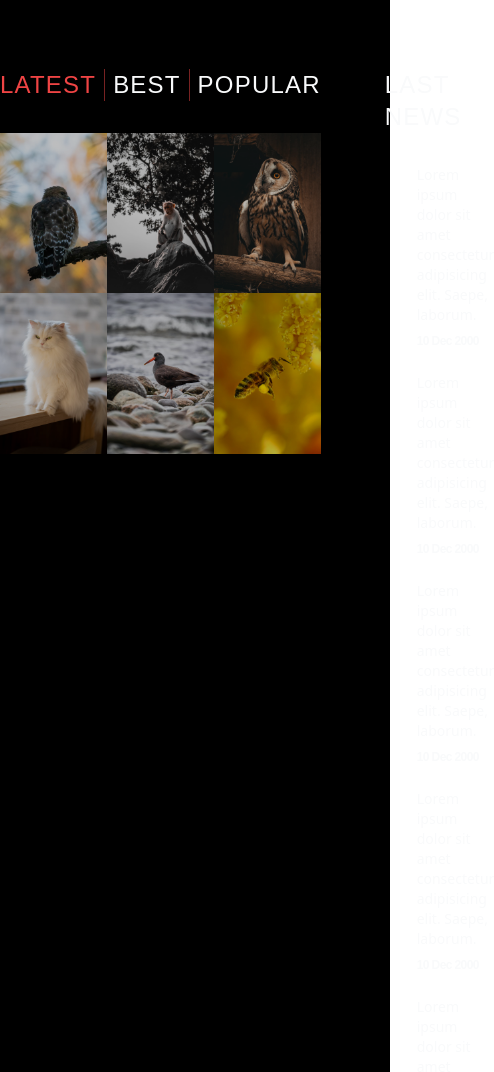
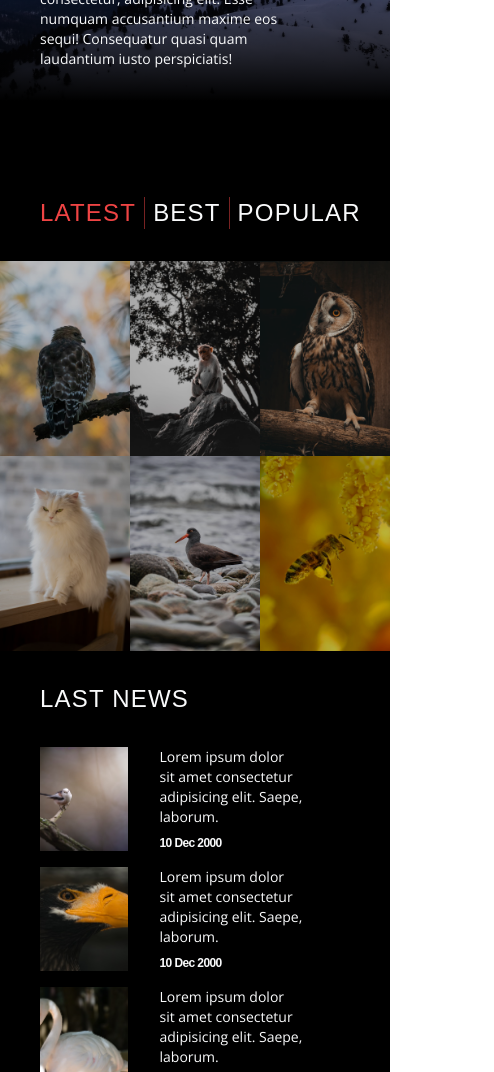
Before and after one commit to mehmetkaba/tailwindcss-example-project, a website: page src/index.html in a window 390 px wide. Shown: the part 363-1435 px from the top of the page, 494 px wide, since content can reach past the window. Drawn offline with nearby package versions, Linux system fonts and the light colour scheme; a web font is replaced by a local one.

Commit message:
movies section responsive

```diff
--- a/src/index.html
+++ b/src/index.html
@@ -18,7 +18,7 @@
   <link href="./css/output.css" rel="stylesheet" />
 </head>
 
-<body>
+<body class="font-openSans">
 
 
 
@@ -74,7 +74,7 @@
   </header>
 
   <!-- Hero Section -->
-  <section class="relative h-64 md:h-96 lg:h-128 group">
+  <section class="relative h-96 lg:h-128 group">
     <!-- Hero Image -->
     <img src="images/cover.jpg" alt="heroImg" class="object-cover w-full h-full">
 
@@ -120,12 +120,12 @@
   <!-- Movies Section -->
   <section class="py-24 bg-black">
     <!-- Movies Content -->
-    <div class="container flex space-x-16">
+    <div class="container flex flex-col space-y-8 lg:space-y-0 lg:space-x-16 lg:flex-row">
 
       <!-- Left Content -->
       <div class="basis-2/3">
         <!-- Titles -->
-        <div class="flex mb-8 space-x-2 divide-x divide-red-500 divide-opacity-50">
+        <div class="flex pl-10 mb-8 space-x-2 divide-x divide-red-500 divide-opacity-50 lg:pl-0">
           <h2 class="text-red-500"><a href="#">Latest</a></h2>
           <h2 class="pl-2 duration-500 text-gray-50 hover:text-red-500"><a href="#">Best</a></h2>
           <h2 class="pl-2 duration-500 text-gray-50 hover:text-red-500"><a href="#">Popular</a></h2>
@@ -134,7 +134,7 @@
         <!-- Images Container -->
         <div class="flex flex-wrap">
           <!-- Image1 -->
-          <div class="relative overflow-hidden group basis-1/3">
+          <div class="relative overflow-hidden group basis-1/3 md:basis-1/4 lg:basis-1/3">
             <img src="images/images (1).jpg" alt="image1" class="duration-500 opacity-75 group-hover:scale-110 group-hover:opacity-50">
             <div class="absolute px-6 text-center bottom-8">
               <h3 class="duration-500 mb-28 text-gray-50 group-hover:text-yellow-300 group-hover:mb-2">hawk</h3>
@@ -150,7 +150,7 @@
           </div>
 
           <!-- Image2 -->
-          <div class="relative overflow-hidden group basis-1/3">
+          <div class="relative overflow-hidden group basis-1/3 md:basis-1/4 lg:basis-1/3">
             <img src="images/images (2).jpg" alt="image1" class="duration-500 opacity-75 group-hover:scale-110 group-hover:opacity-50">
             <div class="absolute px-6 text-center bottom-8">
               <h3 class="duration-500 mb-28 text-gray-50 group-hover:text-yellow-300 group-hover:mb-2">monkey</h3>
@@ -163,7 +163,7 @@
           </div>
 
           <!-- Image3 -->
-          <div class="relative overflow-hidden group basis-1/3">
+          <div class="relative overflow-hidden group basis-1/3 md:basis-1/4 lg:basis-1/3">
             <img src="images/images (3).jpg" alt="image1" class="duration-500 opacity-75 group-hover:scale-110 group-hover:opacity-50">
             <div class="absolute px-6 text-center bottom-8">
               <h3 class="duration-500 mb-28 text-gray-50 group-hover:text-yellow-300 group-hover:mb-2">night owl</h3>
@@ -176,7 +176,7 @@
           </div>
 
           <!-- Image4 -->
-          <div class="relative overflow-hidden group basis-1/3">
+          <div class="relative overflow-hidden group basis-1/3 md:basis-1/4 lg:basis-1/3">
             <img src="images/images (4).jpg" alt="image1" class="duration-500 opacity-75 group-hover:scale-110 group-hover:opacity-50">
             <div class="absolute px-6 text-center bottom-8">
               <h3 class="duration-500 mb-28 text-gray-50 group-hover:text-yellow-300 group-hover:mb-2">cat</h3>
@@ -189,7 +189,7 @@
           </div>
 
           <!-- Image5 -->
-          <div class="relative overflow-hidden group basis-1/3">
+          <div class="relative overflow-hidden group basis-1/3 md:basis-1/4 lg:basis-1/3">
             <img src="images/images (5).jpg" alt="image1" class="duration-500 opacity-75 group-hover:scale-110 group-hover:opacity-50">
             <div class="absolute px-6 text-center bottom-8">
               <h3 class="duration-500 mb-28 text-gray-50 group-hover:text-yellow-300 group-hover:mb-2">duck</h3>
@@ -202,8 +202,34 @@
           </div>
 
           <!-- Image6 -->
-          <div class="relative overflow-hidden group basis-1/3">
+          <div class="relative overflow-hidden group basis-1/3 md:basis-1/4 lg:basis-1/3">
             <img src="images/images (6).jpg" alt="image1" class="duration-500 opacity-75 group-hover:scale-110 group-hover:opacity-50">
+            <div class="absolute px-6 text-center bottom-8">
+              <h3 class="duration-500 mb-28 text-gray-50 group-hover:text-yellow-300 group-hover:mb-2">bee</h3>
+              <p class="text-xs duration-500 opacity-0 group-hover:mb-10 group-hover:opacity-100 text-gray-50">Lorem ipsum dolor sit, amet consectetur adipisicing elit. Excepturi, repellendus.</p>
+              <div class="flex justify-around mx-auto text-center duration-500 opacity-0 text-gray-50 -bottom-2 group-hover:opacity-100 group-hover:bottom-2">
+                <a class="duration-500 hover:text-red-500" href="#"><i class="fa-solid fa-play"></i></a>
+                <a class="duration-500 hover:text-red-500" href="#"><i class="fa-solid fa-arrow-right"></i></a>
+              </div>
+            </div>
+          </div>
+
+          <!-- Image7 -->
+          <div class="relative hidden overflow-hidden group basis-1/3 md:basis-1/4 lg:basis-1/3 md:block lg:hidden">
+            <img src="images/images (1).jpg" alt="image1" class="duration-500 opacity-75 group-hover:scale-110 group-hover:opacity-50">
+            <div class="absolute px-6 text-center bottom-8">
+              <h3 class="duration-500 mb-28 text-gray-50 group-hover:text-yellow-300 group-hover:mb-2">bee</h3>
+              <p class="text-xs duration-500 opacity-0 group-hover:mb-10 group-hover:opacity-100 text-gray-50">Lorem ipsum dolor sit, amet consectetur adipisicing elit. Excepturi, repellendus.</p>
+              <div class="flex justify-around mx-auto text-center duration-500 opacity-0 text-gray-50 -bottom-2 group-hover:opacity-100 group-hover:bottom-2">
+                <a class="duration-500 hover:text-red-500" href="#"><i class="fa-solid fa-play"></i></a>
+                <a class="duration-500 hover:text-red-500" href="#"><i class="fa-solid fa-arrow-right"></i></a>
+              </div>
+            </div>
+          </div>
+
+          <!-- Image8 -->
+          <div class="relative hidden overflow-hidden group basis-1/3 md:basis-1/4 lg:basis-1/3 md:block lg:hidden">
+            <img src="images/images (2).jpg" alt="image1" class="duration-500 opacity-75 group-hover:scale-110 group-hover:opacity-50">
             <div class="absolute px-6 text-center bottom-8">
               <h3 class="duration-500 mb-28 text-gray-50 group-hover:text-yellow-300 group-hover:mb-2">bee</h3>
               <p class="text-xs duration-500 opacity-0 group-hover:mb-10 group-hover:opacity-100 text-gray-50">Lorem ipsum dolor sit, amet consectetur adipisicing elit. Excepturi, repellendus.</p>
@@ -218,14 +244,14 @@
       </div>
 
       <!-- Right Content -->
-      <div class="basis-1/3">
+      <div class="pl-10 basis-1/3 lg:pl-0">
         <!-- Title -->
         <h2 class="mb-8 text-gray-50">Last News</h2>
         <!-- News Container -->
-        <div class="flex flex-col justify-between h-full pb-16">
+        <div class="flex flex-row flex-wrap justify-start space-y-4 lg:flex-col lg:justify-between lg:h-full lg:pb-16 lg:flex-nowrap">
 
           <!-- Item1 -->
-          <div class="flex items-center group">
+          <div class="flex items-center group basis-3/4 md:basis-1/2">
             <!-- Image -->
             <div class="h-full basis-1/3">
               <img src="images/news (1).jpg" alt="news1" class="object-cover w-full h-full">
@@ -238,7 +264,7 @@
           </div>
 
           <!-- Item2 -->
-          <div class="flex items-center group">
+          <div class="flex items-center group basis-3/4 md:basis-1/2">
             <!-- Image -->
             <div class="h-full basis-1/3">
               <img src="images/news (2).jpg" alt="news1" class="object-cover w-full h-full">
@@ -251,7 +277,7 @@
           </div>
 
           <!-- Item3 -->
-          <div class="flex items-center group">
+          <div class="flex items-center group basis-3/4 md:basis-1/2">
             <!-- Image -->
             <div class="h-full basis-1/3">
               <img src="images/news (3).jpg" alt="news1" class="object-cover w-full h-full">
@@ -264,7 +290,7 @@
           </div>
 
           <!-- Item4 -->
-          <div class="flex items-center group">
+          <div class="flex items-center group basis-3/4 md:basis-1/2">
             <!-- Image -->
             <div class="h-full basis-1/3">
               <img src="images/news (4).jpg" alt="news1" class="object-cover w-full h-full">
@@ -277,7 +303,7 @@
           </div>
 
           <!-- Item5 -->
-          <div class="flex items-center group">
+          <div class="flex items-center group basis-3/4 md:basis-1/2 md:hidden lg:flex">
             <!-- Image -->
             <div class="h-full basis-1/3">
               <img src="images/news (5).jpg" alt="news1" class="object-cover w-full h-full">
```
Also changed, not shown: src/css/output.css.
